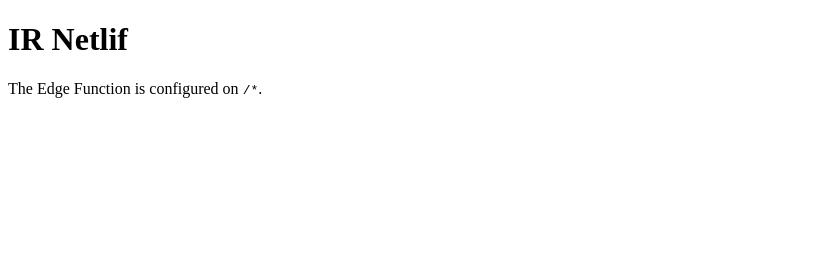
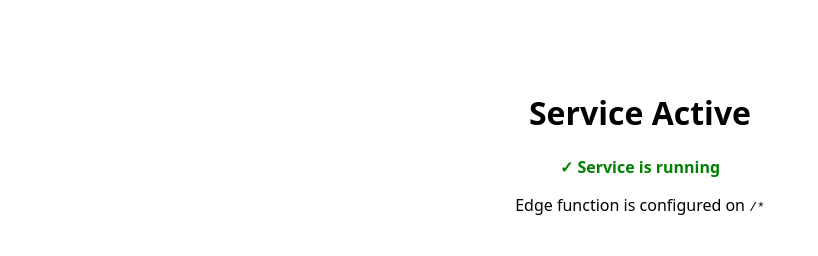
Before and after one commit to Ehsan1993gh/ehsan-nely-1.0.6, a website: page public/index.html in a window 1280 px wide. Shown: the whole page, without its empty margins (0-818 px from the left). Drawn offline with Linux system fonts and the light colour scheme.

Commit message:
Update index.html

```diff
--- a/public/index.html
+++ b/public/index.html
@@ -1,12 +1,26 @@
-<!doctype html>
+<!DOCTYPE html>
 <html lang="en">
-  <head>
-    <meta charset="utf-8" />
-    <meta name="viewport" content="width=device-width, initial-scale=1" />
-    <title>IR Netlify</title>
-  </head>
-  <body>
-    <h1>IR Netlif</h1>
-    <p>The Edge Function is configured on <code>/*</code>.</p>
-  </body>
+<head>
+    <meta charset="UTF-8">
+    <meta name="viewport" content="width=device-width, initial-scale=1.0">
+    <title>Service</title>
+    <style>
+        body {
+            font-family: system-ui, sans-serif;
+            max-width: 600px;
+            margin: 50px auto;
+            padding: 20px;
+            text-align: center;
+        }
+        .status {
+            color: green;
+            font-weight: bold;
+        }
+    </style>
+</head>
+<body>
+    <h1>Service Active</h1>
+    <p class="status">✓ Service is running</p>
+    <p>Edge function is configured on <code>/*</code></p>
+</body>
 </html>
```
